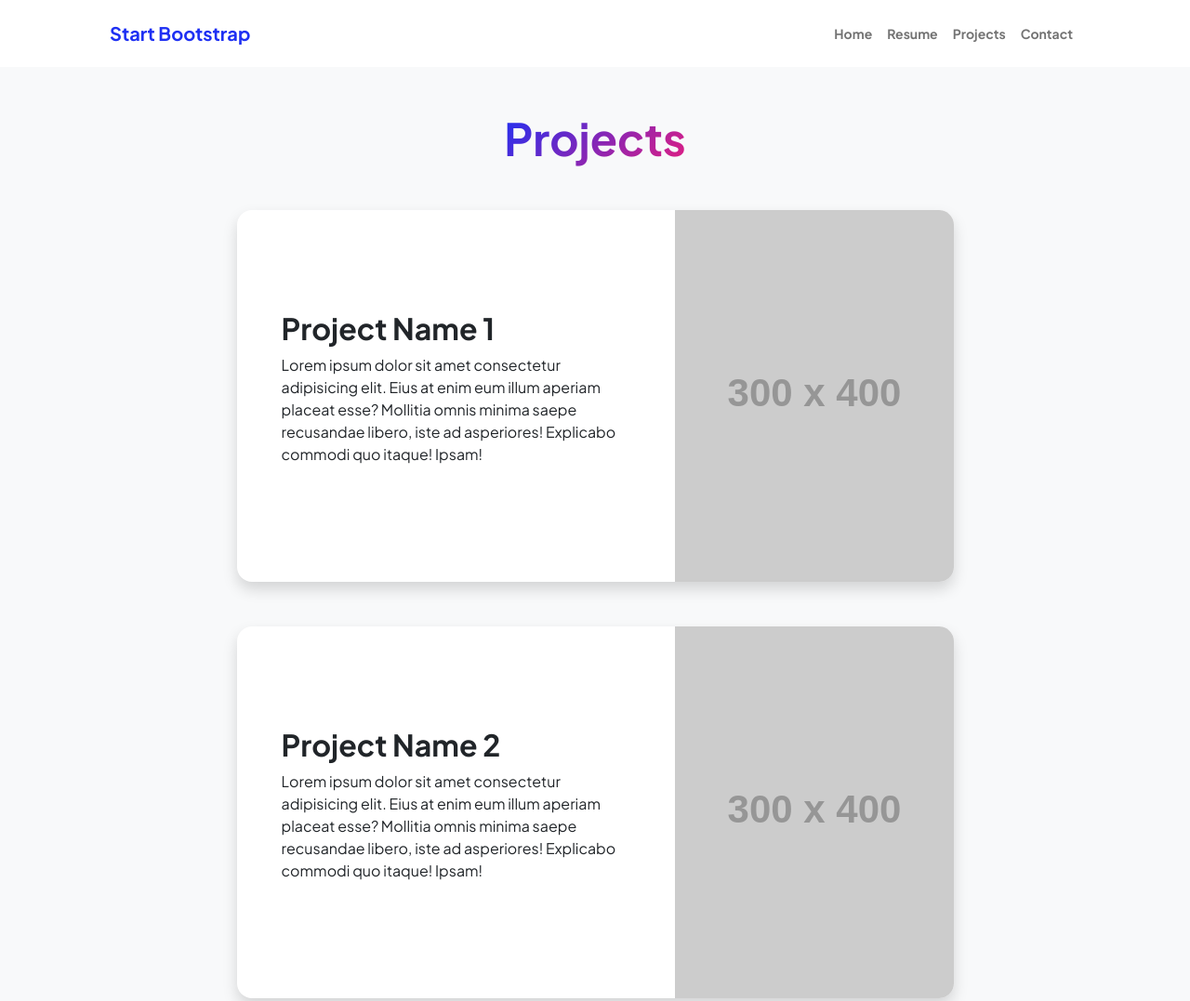
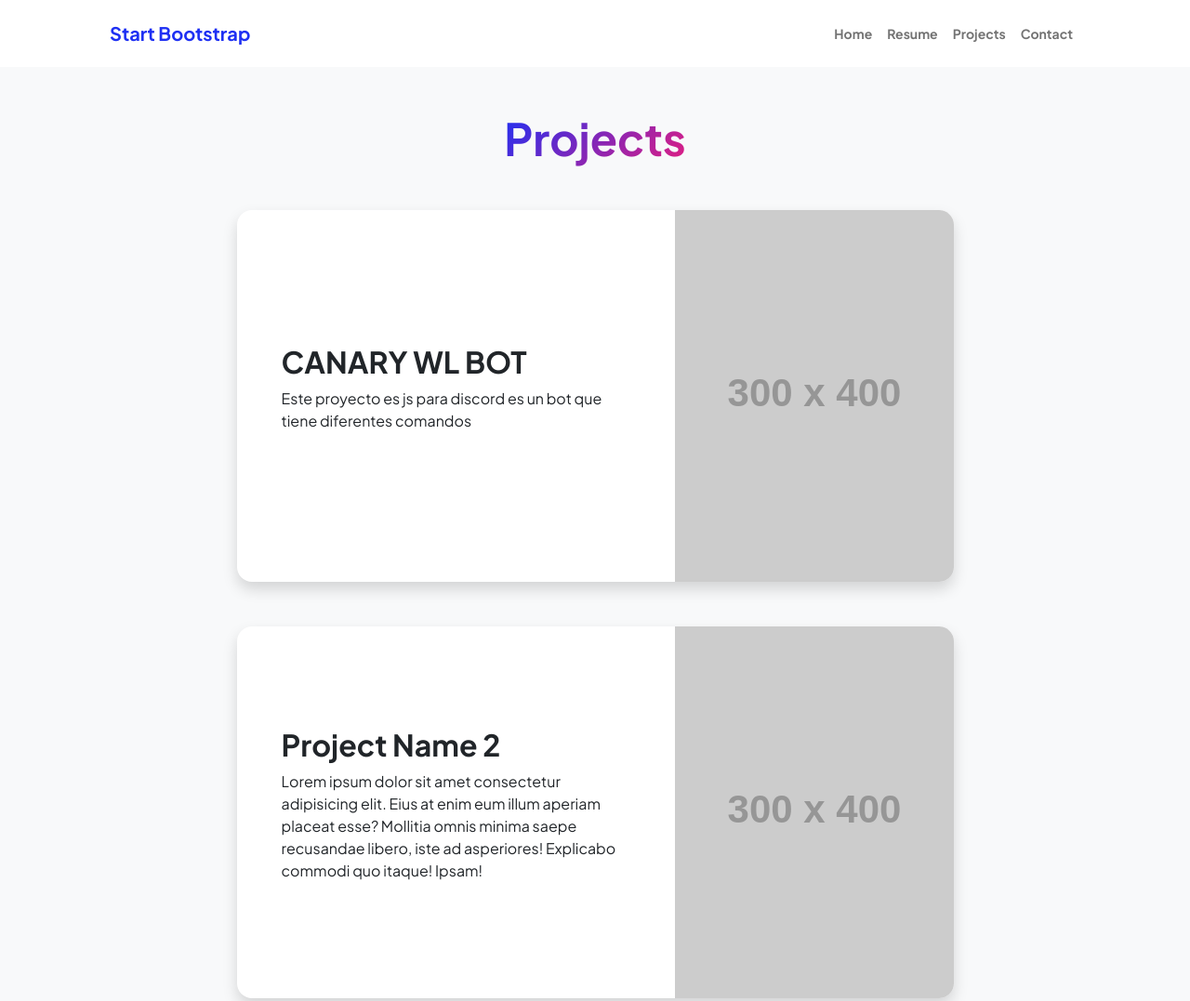
Before and after one commit to P4NKK-TRYHARD/p4nkktryhard, a plain HTML site: page projects.html in a window 1280 px wide. Shown: the top 1077 px of the page at 93% size. Drawn offline with nearby package versions, Linux system fonts and the light colour scheme; placeholder pictures from the web are drawn by us.

Commit message:
Update projects.html

```diff
--- a/projects.html
+++ b/projects.html
@@ -5,7 +5,7 @@
         <meta name="viewport" content="width=device-width, initial-scale=1, shrink-to-fit=no" />
         <meta name="description" content="" />
         <meta name="author" content="" />
-        <title>Modern Business - Start Bootstrap Template</title>
+        <title>P4NKK TRYHARD - WEB</title>
         <!-- Favicon-->
         <link rel="icon" type="image/x-icon" href="assets/favicon.ico" />
         <!-- Custom Google font-->
@@ -47,8 +47,8 @@
                                 <div class="card-body p-0">
                                     <div class="d-flex align-items-center">
                                         <div class="p-5">
-                                            <h2 class="fw-bolder">Project Name 1</h2>
-                                            <p>Lorem ipsum dolor sit amet consectetur adipisicing elit. Eius at enim eum illum aperiam placeat esse? Mollitia omnis minima saepe recusandae libero, iste ad asperiores! Explicabo commodi quo itaque! Ipsam!</p>
+                                            <h2 class="fw-bolder">CANARY WL BOT</h2>
+                                            <p>Este proyecto es js para discord es un bot que tiene diferentes comandos</p>
                                         </div>
                                         <img class="img-fluid" src="https://dummyimage.com/300x400/343a40/6c757d" alt="..." />
                                     </div>
```
